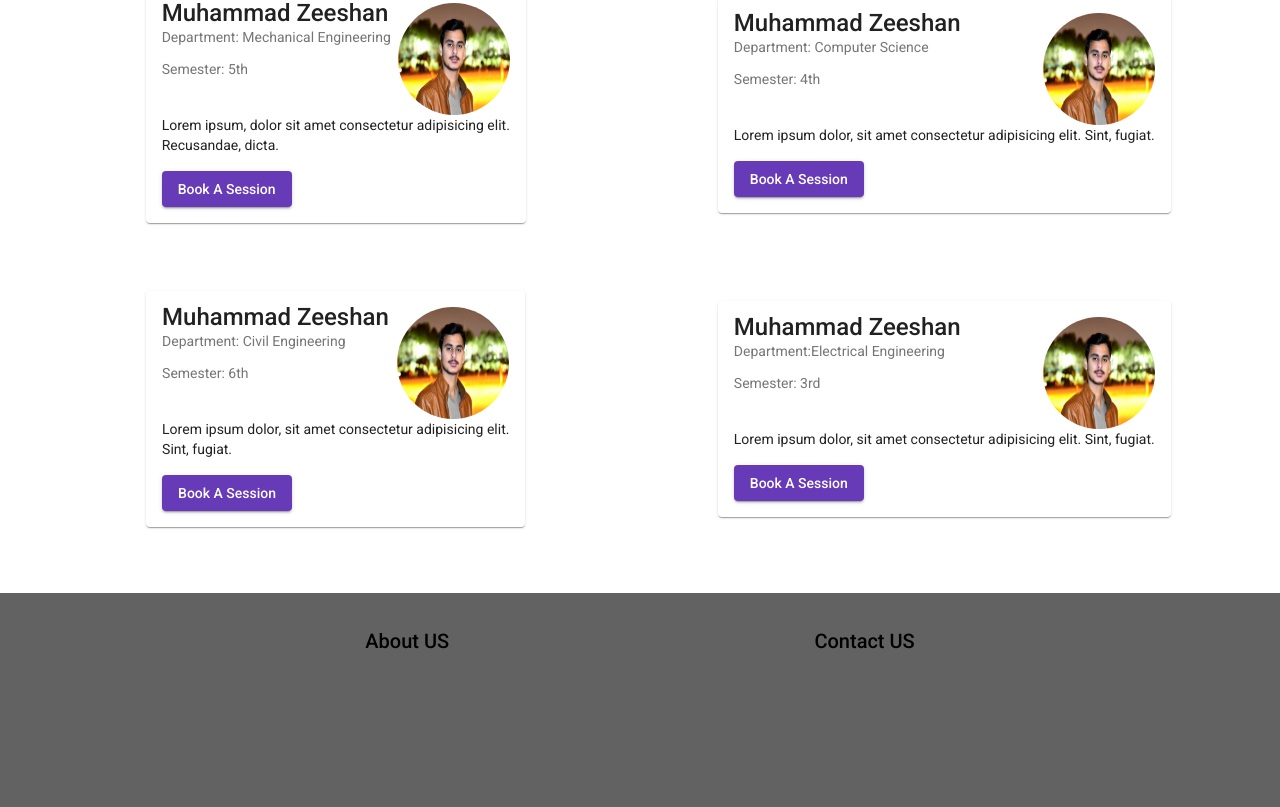
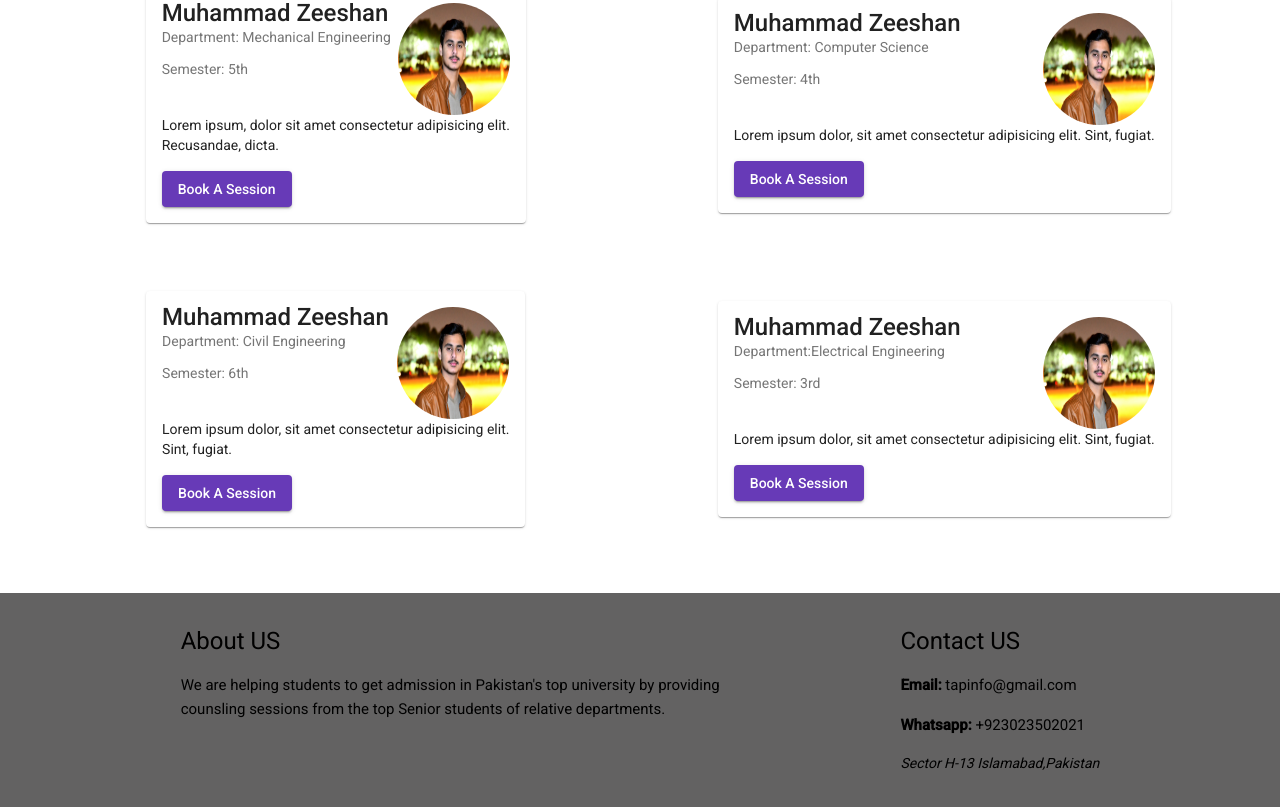
Before and after one commit to AliHassanCheema/TAP, an Angular app: page / in a window 1280 px wide. Shown: the part 864-1671 px from the top of the page. Built offline with nearby package versions, Linux system fonts and the light colour scheme.

Commit message:
footer Updated

```diff
--- a/src/app/footer/footer.component.css
+++ b/src/app/footer/footer.component.css
@@ -2,7 +2,7 @@
     display: flex;
     justify-content: space-evenly;
     background-color: rgb(99, 98, 98);
-    height: 30vh;
+    min-height: 30vh;
 }
 .headings{
     margin-top: 32px;
--- a/src/app/footer/footer.component.html
+++ b/src/app/footer/footer.component.html
@@ -1,8 +1,13 @@
 <div class="footer">
 <div class="headings">
-    <h2>About US</h2>
+    <h1>About US</h1>
+    <h4>We are helping students to get admission in Pakistan's top university by providing  <br>
+        counsling sessions from the top Senior students of relative departments.</h4>
 </div>
 <div class="headings">
-    <h2>Contact US</h2>
+    <h1>Contact US</h1>
+     <h4><b> Email:  </b> tapinfo@gmail.com</h4>
+     <h4><b> Whatsapp: </b> +923023502021</h4>
+     <Address>Sector H-13 Islamabad,Pakistan</Address>
 </div>
 </div>
```
